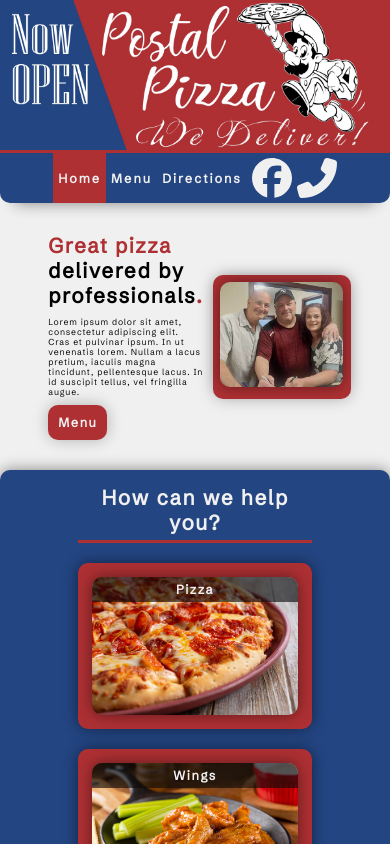
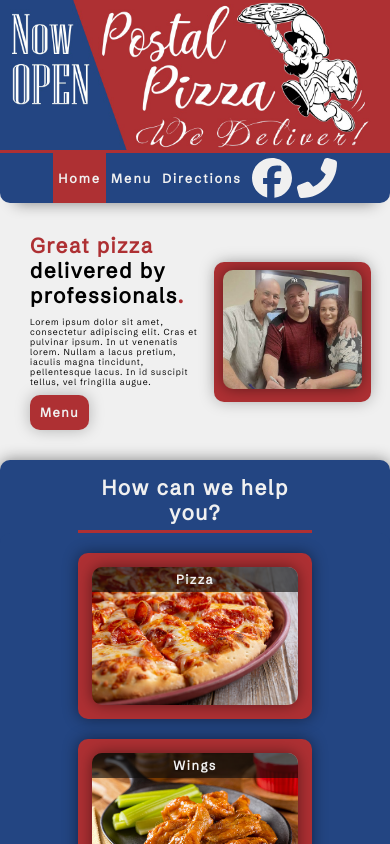
Before and after one commit to TheMrDenty/Postal-Pizza, a React (Create React App) app: page / in a window 390 px wide. Shown: the top 844 px of the page. Built offline with nearby package versions, Linux system fonts and the light colour scheme.

Commit message:
made hero img more responsive

```diff
--- a/src/pages/Home/styles.scss
+++ b/src/pages/Home/styles.scss
@@ -6,7 +6,7 @@
 
 .hero {
     display: flex;
-    width: 80%;
+    width: 60%;
     align-items: center;
     margin: 30px 0;
 }
@@ -187,4 +187,14 @@
         margin: 6%;
 
     }
+    .hero {
+        width: 80%;
+    }
 }
+// for <400px screen displays dont display nav links
+@media screen and (max-width: 400px) {
+
+    .hero {
+        width: 90%;
+    }
+}
```
